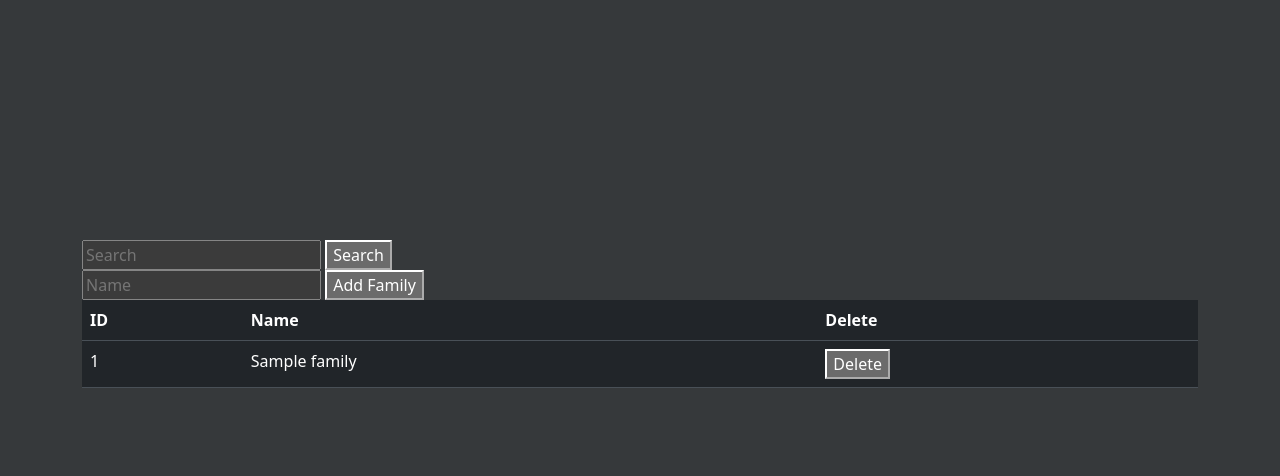
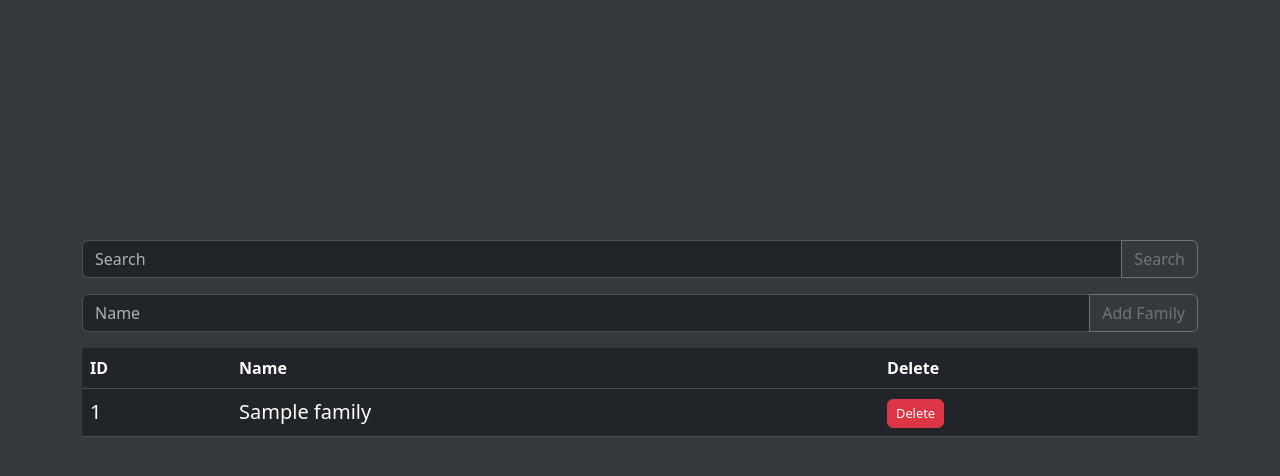
Before and after one commit to Xorger/admember, a Flask app: page /families in a window 1280 px wide. Shown: the part 56-532 px from the top of the page. Run offline with Flask 3, Linux system fonts and the light colour scheme; a user stored in the database is signed in; tables that the repository leaves empty hold one stand-in row (values such as "Sample post").

Commit message:
Bootstrapified families and index

```diff
--- a/static/style.css
+++ b/static/style.css
@@ -2,3 +2,10 @@ body {
     background-color: #36393b;
     color: whitesmoke;
 }
+.btn-thin {
+    font-size: 0.8rem;
+    padding: 0.25rem 0.5rem;
+}
+.table td {
+    font-size: 1.25rem;
+}
--- a/templates/families.html
+++ b/templates/families.html
@@ -6,18 +6,33 @@
     {% endif %} {% endwith %}
     <div>
         <form action="/families" method="get">
-            <input id="q" name="q" type="text" placeholder="Search" />
-            <button type="submit">Search</button>
+            <div class="input-group mb-3">
+                <input
+                    class="form-control"
+                    id="q"
+                    name="q"
+                    type="text"
+                    placeholder="Search"
+                />
+                <button type="submit" class="btn btn-outline-secondary">
+                    Search
+                </button>
+            </div>
         </form>
         <form action="/families" method="post" enctype="multipart/form-data">
+            <div class="input-group mb-3">
                 <input
+                    class="form-control"
                     id="name"
                     name="name"
                     type="text"
                     placeholder="Name"
                     autocomplete="off"
                 />
-            <button type="submit">Add Family</button>
+                <button type="submit" class="btn btn-outline-secondary">
+                    Add Family
+                </button>
+            </div>
         </form>
     </div>
     <table class="table">
@@ -38,7 +53,9 @@
                         id="id"
                         name="id"
                     />
-                    <button type="submit">Delete</button>
+                    <button type="submit" class="btn btn-danger btn-thin">
+                        Delete
+                    </button>
                 </form>
             </td>
         </tr>
```
Also changed, not shown: templates/index.html (+21 -6 lines). Lines whose indentation alone changed are shown as unchanged.
